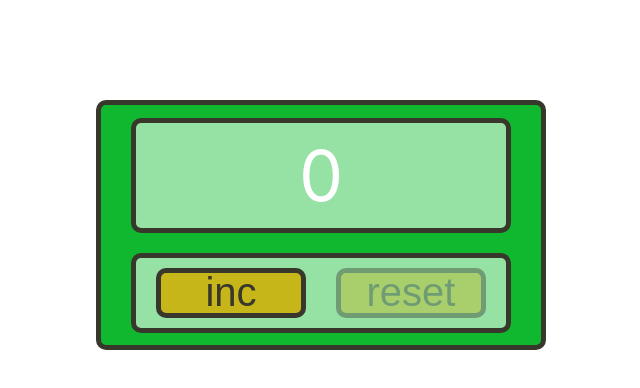
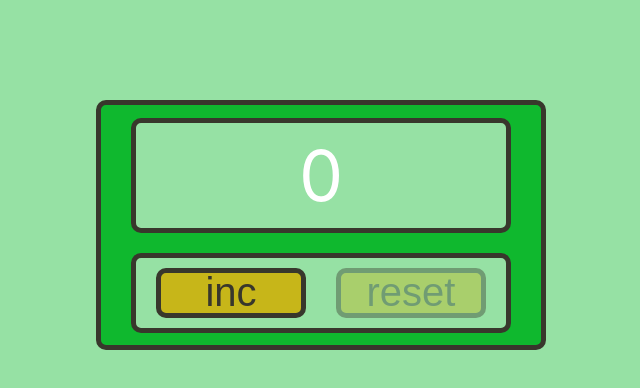
Before and after one commit to olesya-sh-dev/counter, a React (Create React App) app: page / in a window 1280 px wide. Shown: the top 388 px of the page, without its empty margins (319-959 px from the left). Built offline with nearby package versions, Linux system fonts and the light colour scheme.

Commit message:
GlobalStyles creation

```diff
--- a/src/index.tsx
+++ b/src/index.tsx
@@ -1,14 +1,16 @@
-import React from 'react';
-import ReactDOM from 'react-dom/client';
-import './index.css';
-import App from './App';
-import reportWebVitals from './reportWebVitals';
+import React from "react";
+import ReactDOM from "react-dom/client";
+import "./index.css";
+import App from "./App";
+import reportWebVitals from "./reportWebVitals";
+import { GlobalStyles } from "./styles/Global.styles";
 
 const root = ReactDOM.createRoot(
-  document.getElementById('root') as HTMLElement
+  document.getElementById("root") as HTMLElement
 );
 root.render(
   <React.StrictMode>
+    <GlobalStyles />
     <App />
   </React.StrictMode>
 );
--- /dev/null
+++ b/src/styles/Global.styles.tsx
@@ -0,0 +1,23 @@
+import React from "react";
+import { createGlobalStyle } from "styled-components";
+import { myTheme } from "./Theme.styled";
+
+export const GlobalStyles = createGlobalStyle`
+
+    body {
+  background-color: ${myTheme.colors.secondary};
+
+
+  font-family: -apple-system, BlinkMacSystemFont, 'Segoe UI', 'Roboto', 'Oxygen',
+    'Ubuntu', 'Cantarell', 'Fira Sans', 'Droid Sans', 'Helvetica Neue',
+    sans-serif;
+  -webkit-font-smoothing: antialiased;
+  -moz-osx-font-smoothing: grayscale;
+}
+
+code {
+  font-family: source-code-pro, Menlo, Monaco, Consolas, 'Courier New',
+    monospace;
+}
+
+`;
```
